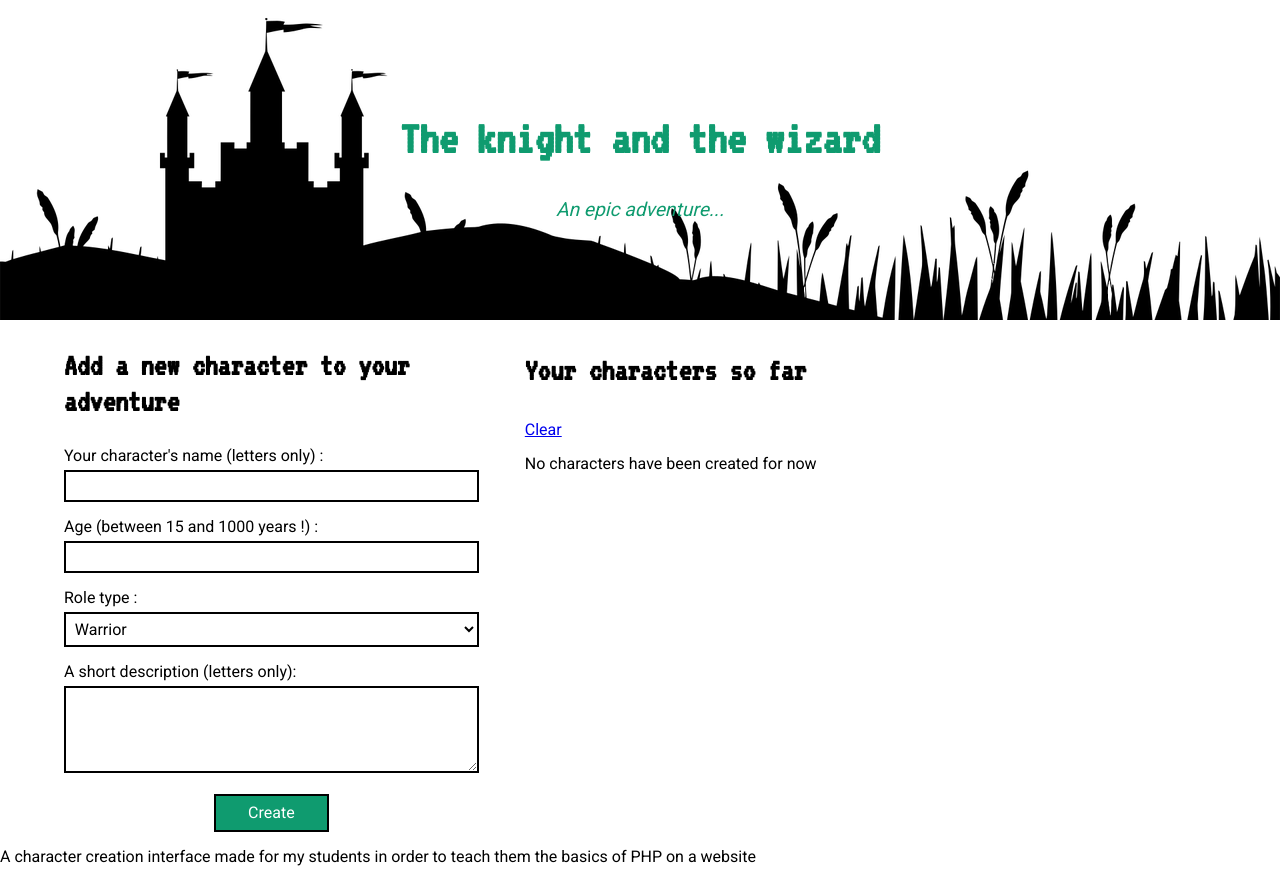
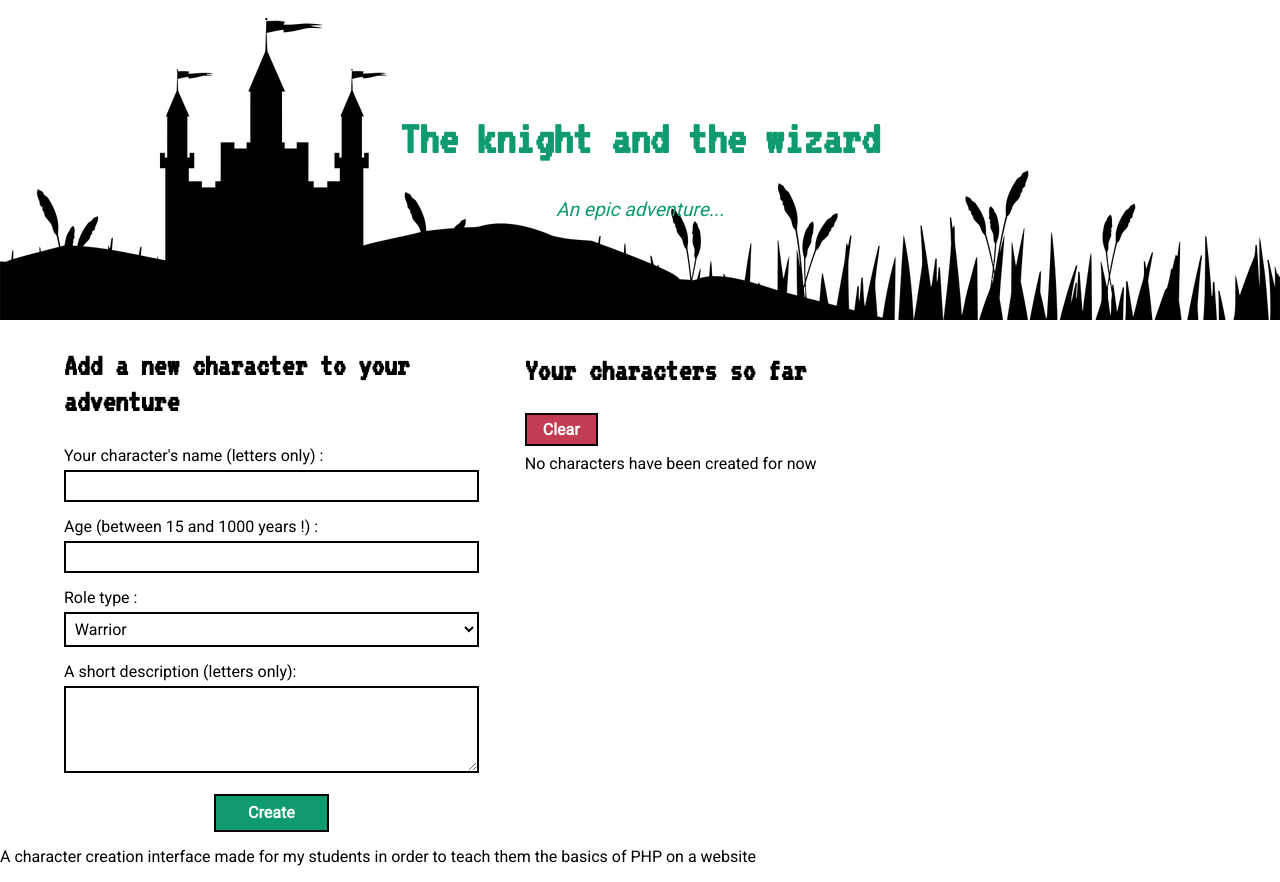
Before and after one commit to thomgo/rolePlay, a PHP site: page / in a window 1280 px wide. Run offline with PHP 8.4, Linux system fonts and the light colour scheme.

Commit message:
add basic style to characters articles

```diff
--- a/public/css/main.css
+++ b/public/css/main.css
@@ -17,6 +17,9 @@ h2, h3 {
   font-size: 2em;
 }
 
+h4 {
+  font-size: 1.3em;
+}
 /* Header rules */
 
 header {
@@ -83,13 +86,7 @@ input[type=submit]{
   display: block;
   margin: auto;
   padding: 0.5em 2em;
-}
-
-article {
-  width: 150px;
-  height: 150px;
-  background-color: #254e70;
-  color: white;
+  font-weight: bold;
 }
 
 .alert-danger {
@@ -102,3 +99,35 @@ article {
 .alert-danger p {
   margin: 1em 0.5em;
 }
+
+.btn {
+  background-color: #c33c54;
+  color: white;
+  width: auto;
+  padding: 0.3em 1em;
+  border: 2px solid black;
+  text-decoration: none;
+  font-weight: bold;
+}
+
+article {
+  width: 200px;
+  height: 200px;
+  background-color: #254e70;
+  color: white;
+  border: 2px solid black;
+  margin: 1em 0;
+  text-align: center;
+  padding: 0.5em;
+}
+
+article p {
+  font-size: 0.8em;
+  font-style: italic;
+}
+
+#characters_section div {
+  display: flex;
+  flex-wrap: wrap;
+  justify-content: space-between;
+}
--- a/view/index.php
+++ b/view/index.php
@@ -33,8 +33,9 @@
   <h3>Your characters so far</h3>
   <span>
     <!-- An argument is passed in the url to trigger some action in the controller index.php -->
-    <a href="index.php?action=clear">Clear</a>
+    <a class="btn" href="index.php?action=clear">Clear</a>
   </span>
+  <div>
     <?php if (!empty($_SESSION["characters"])): ?>
       <?php foreach ($_SESSION["characters"] as $key => $character): ?>
         <article>
@@ -48,5 +49,6 @@
     <?php else: ?>
       <p>No characters have been created for now</p>
     <?php endif; ?>
+  </div>
 </section>
 <?php include "template/footer.php"; ?>
```
Lines whose indentation alone changed are shown as unchanged.
